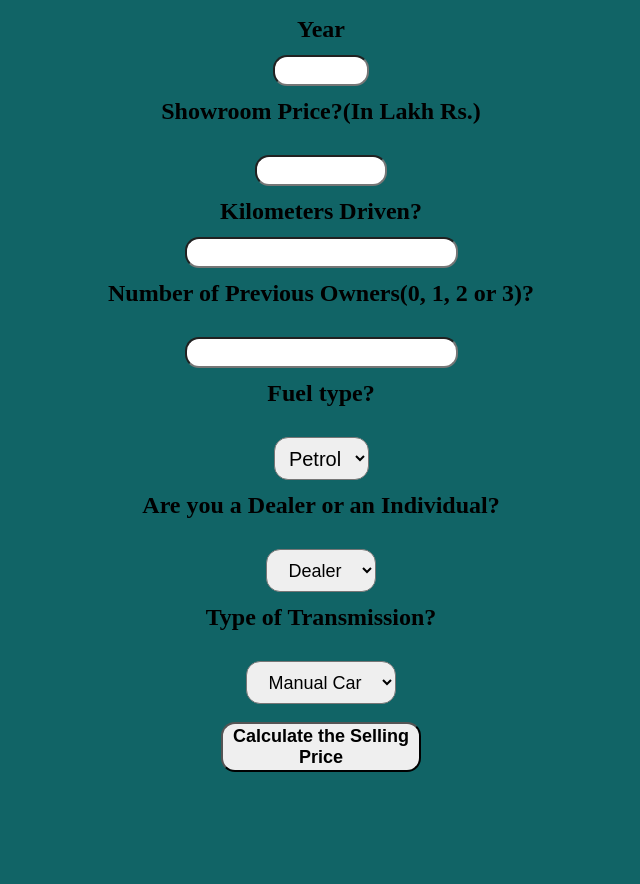
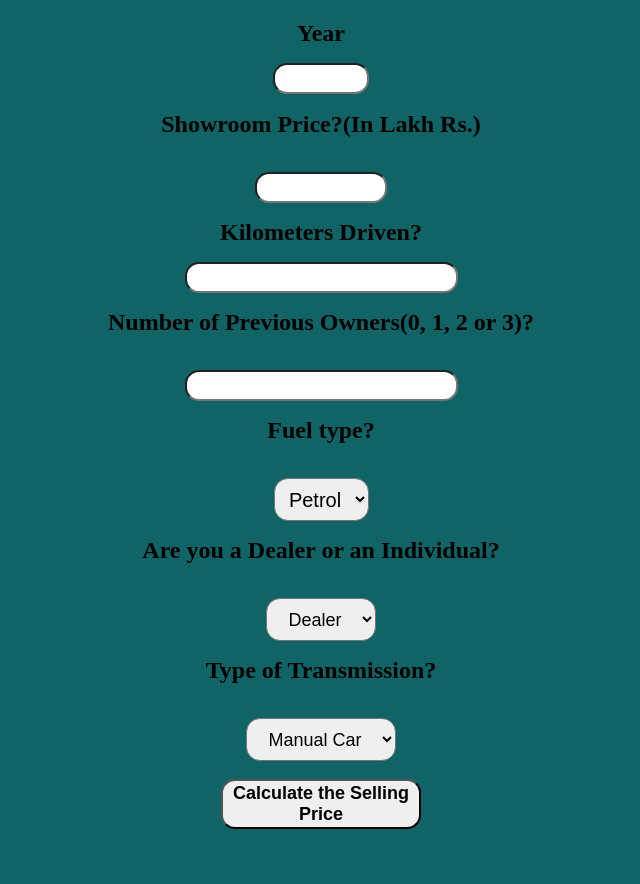
Before and after one commit to PRUBHTEJ/CarPredoPedia-MinorProject, a Flask app: page / in a window 1280 px wide. Shown: the part 419-1303 px from the top of the page, without its empty margins (319-959 px from the left). Before the commit the page ends 1191 px from the top, so only its background shows below. Run offline with Flask 2, Linux system fonts and the light colour scheme; parts of the project's set-up code (start-up, migrations or seed data) failed here and were passed over.

Commit message:
Update index.html

```diff
--- a/templates/index.html
+++ b/templates/index.html
@@ -168,8 +168,8 @@
   width: 100%;
 }
         h2{
-         margin-top: 0.5em;
-         margin-bottom: 0.5em;
+         margin-top: 0.67em;
+         margin-bottom: 0.67em;
         }
 
     </style>
```
